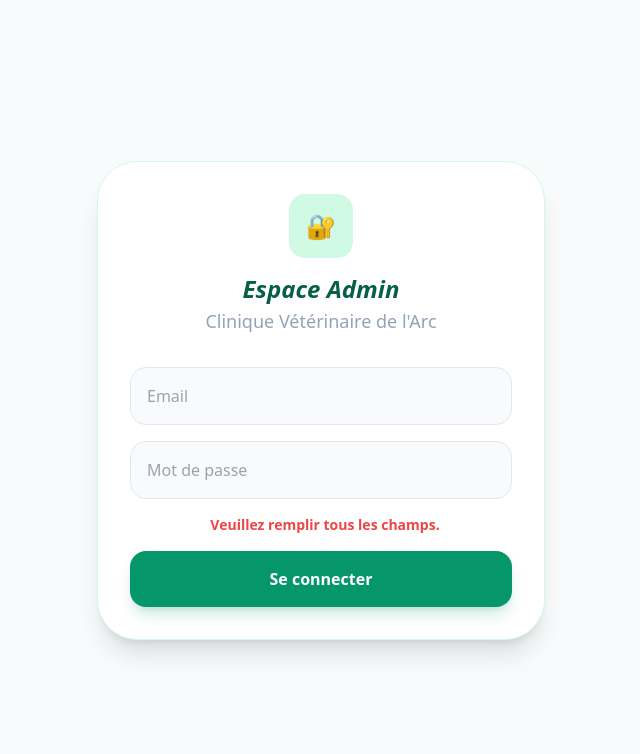
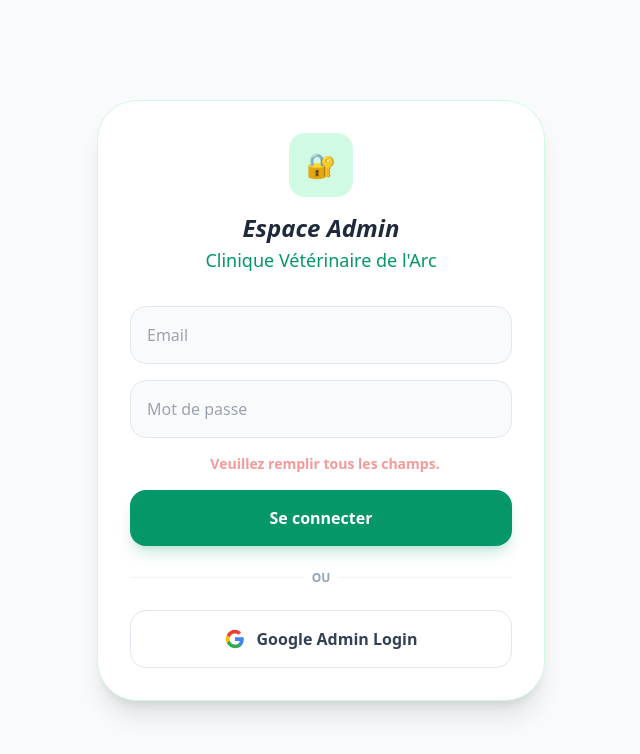
Before and after one commit to RomainFlori/website_freelance_clinique_veto_arc, a Nuxt app: page /admin/login in a window 1280 px wide. Both pictures are taken after a click on the button "Se connecter". Shown: the top 754 px of the page, without its empty margins (319-959 px from the left). Built offline with nearby package versions, Linux system fonts and the light colour scheme.

Commit message:
add Oauth google for connection

```diff
--- a/components/NotreEquipe.vue
+++ b/components/NotreEquipe.vue
@@ -52,7 +52,7 @@
     {
         name: "Dr. Myriam Cantrelle",
         role: "Vétérinaire",
-        image: "https://images.unsplash.com/photo-1544005313-94ddf0286df2?q=80&w=400&auto=format&fit=crop",
+        image: "/team/myriam_c.jpg",
         bio: "Diplomée de l'école nationale vétérinaire de Nantes."
     },
     {
--- a/lib/firebase.js
+++ b/lib/firebase.js
@@ -1,8 +1,10 @@
 // lib/firebase.js
 import { initializeApp, getApps } from "firebase/app";
-import { getAuth } from "firebase/auth";
 import { getFirestore } from "firebase/firestore";
 import { getStorage } from "firebase/storage";
+import { getAuth, GoogleAuthProvider } from 'firebase/auth'
+
+export const googleProvider = new GoogleAuthProvider()
 
 const firebaseConfig = {
   apiKey: "AIzaSyBBNzctGQNgIfFWRNfZrf3hDnEH_Z-12WA",
--- a/pages/admin/login.vue
+++ b/pages/admin/login.vue
@@ -3,14 +3,50 @@ definePageMeta({
   layout: false
 })
 
-import { auth } from '~/lib/firebase'
-import { signInWithEmailAndPassword, setPersistence, browserSessionPersistence } from 'firebase/auth'
+import {
+  signInWithEmailAndPassword,
+  setPersistence,
+  browserSessionPersistence,
+  signInWithPopup
+} from 'firebase/auth'
+import { auth, googleProvider } from '~/lib/firebase'
 
 const email = ref('')
 const password = ref('')
 const errorMsg = ref('')
 const isLoading = ref(false)
 
+// --- FONCTION CONNEXION GOOGLE ---
+const loginWithGoogle = async () => {
+  isLoading.value = true
+  errorMsg.value = ""
+
+  try {
+    const result = await signInWithPopup(auth, googleProvider)
+    const user = result.user
+
+    // Liste blanche des emails autorisés
+    const allowedEmails = ['deltataggeur@gmail.com', 'associe@gmail.com']
+
+    if (!allowedEmails.includes(user.email)) {
+      await auth.signOut()
+      errorMsg.value = "🚫 Accès refusé : votre compte n'est pas autorisé."
+      return
+    }
+
+    // Si OK, on gère la session
+    localStorage.setItem('admin_login_time', Date.now().toString())
+    await navigateTo('/admin/articles')
+
+  } catch (error) {
+    console.error("Erreur Google:", error)
+    errorMsg.value = "La connexion Google a échoué ou a été annulée."
+  } finally {
+    isLoading.value = false
+  }
+}
+
+// --- FONCTION CONNEXION EMAIL CLASSIQUE ---
 const handleLogin = async () => {
   if (!email.value || !password.value) {
     errorMsg.value = "Veuillez remplir tous les champs."
@@ -21,21 +57,14 @@ const handleLogin = async () => {
   errorMsg.value = ''
 
   try {
-    // 1. On force la persistance à "SESSION"
-    // (Déconnexion automatique à la fermeture de l'onglet/navigateur)
     await setPersistence(auth, browserSessionPersistence)
-
-    // 2. Connexion
     await signInWithEmailAndPassword(auth, email.value, password.value)
 
-    // 3. On enregistre l'heure pour la limite de 1h
     localStorage.setItem('admin_login_time', Date.now().toString())
-
-    // 4. Redirection
-    await navigateTo('/admin')
+    await navigateTo('/admin/articles') // On redirige vers les articles
   } catch (error) {
     console.error("Erreur de login:", error.code)
-    errorMsg.value = "Identifiants incorrects ou session expirée."
+    errorMsg.value = "Identifiants incorrects."
   } finally {
     isLoading.value = false
   }
@@ -43,16 +72,16 @@ const handleLogin = async () => {
 </script>
 
 <template>
-  <div class="min-h-screen flex items-center justify-center bg-slate-50 p-4">
+  <div class="min-h-screen flex items-center justify-center bg-slate-50 p-4 font-sans text-slate-900">
     <div class="w-full max-w-md bg-white p-8 rounded-[2.5rem] shadow-xl border border-emerald-100">
 
       <div class="text-center mb-8">
         <div class="w-16 h-16 bg-emerald-100 rounded-2xl flex items-center justify-center mx-auto mb-4">
           <span class="text-2xl">🔐</span>
         </div>
-        <h1 class="text-2xl font-black text-emerald-800 italic leading-tight">
+        <h1 class="text-2xl font-black text-slate-800 italic leading-tight">
           Espace Admin <br>
-          <span class="text-slate-400 not-italic font-medium text-lg text-emerald-600">Clinique Vétérinaire de l'Arc</span>
+          <span class="text-emerald-600 not-italic font-medium text-lg">Clinique Vétérinaire de l'Arc</span>
         </h1>
       </div>
 
@@ -72,17 +101,38 @@ const handleLogin = async () => {
           @keyup.enter="handleLogin"
         />
 
-        <p v-if="errorMsg" class="text-red-500 text-sm font-bold pl-2 text-center">{{ errorMsg }}</p>
+        <p v-if="errorMsg" class="text-red-500 text-sm font-bold pl-2 text-center animate-pulse">
+          {{ errorMsg }}
+        </p>
 
         <button
           @click="handleLogin"
           :disabled="isLoading"
           class="w-full p-4 bg-emerald-600 hover:bg-emerald-700 text-white rounded-2xl font-bold shadow-lg shadow-emerald-600/20 transition-all active:scale-95 disabled:opacity-50"
         >
-          {{ isLoading ? 'Connexion en cours...' : 'Se connecter' }}
+          {{ isLoading ? 'Connexion...' : 'Se connecter' }}
+        </button>
+
+        <div class="relative py-2">
+           <div class="absolute inset-0 flex items-center"><div class="w-full border-t border-slate-100"></div></div>
+           <div class="relative flex justify-center text-xs uppercase"><span class="bg-white px-2 text-slate-400 font-bold">Ou</span></div>
+        </div>
+
+        <button
+          @click="loginWithGoogle"
+          :disabled="isLoading"
+          type="button"
+          class="w-full flex items-center justify-center gap-3 py-4 bg-white border border-slate-200 rounded-2xl font-bold text-slate-700 hover:bg-slate-50 hover:shadow-md transition-all active:scale-[0.98] disabled:opacity-50"
+        >
+          <svg class="w-5 h-5" viewBox="0 0 24 24">
+            <path d="M22.56 12.25c0-.78-.07-1.53-.2-2.25H12v4.26h5.92c-.26 1.37-1.04 2.53-2.21 3.31v2.77h3.57c2.08-1.92 3.28-4.74 3.28-8.09z" fill="#4285F4"/>
+            <path d="M12 23c2.97 0 5.46-.98 7.28-2.66l-3.57-2.77c-.98.66-2.23 1.06-3.71 1.06-2.86 0-5.29-1.93-6.16-4.53H2.18v2.84C3.99 20.53 7.7 23 12 23z" fill="#34A853"/>
+            <path d="M5.84 14.09c-.22-.66-.35-1.36-.35-2.09s.13-1.43.35-2.09V7.07H2.18C1.43 8.55 1 10.22 1 12s.43 3.45 1.18 4.93l2.85-2.22.81-.62z" fill="#FBBC05"/>
+            <path d="M12 5.38c1.62 0 3.06.56 4.21 1.64l3.15-3.15C17.45 2.09 14.97 1 12 1 7.7 1 3.99 3.47 2.18 7.07l3.66 2.84c.87-2.6 3.3-4.53 6.16-4.53z" fill="#EA4335"/>
+          </svg>
+          Google Admin Login
         </button>
       </div>
-
     </div>
   </div>
 </template>
```
Also changed, not shown: public/team/myriam_c.jpg (added).
